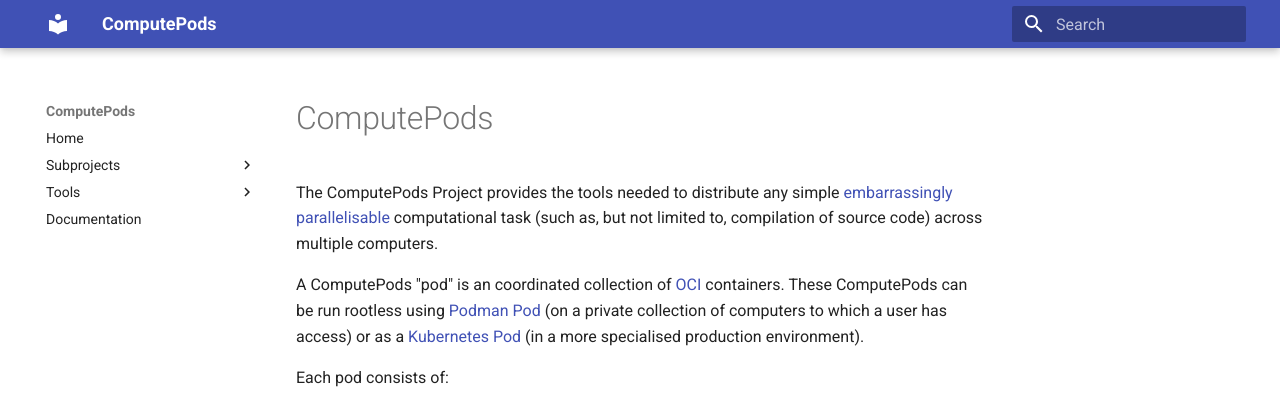
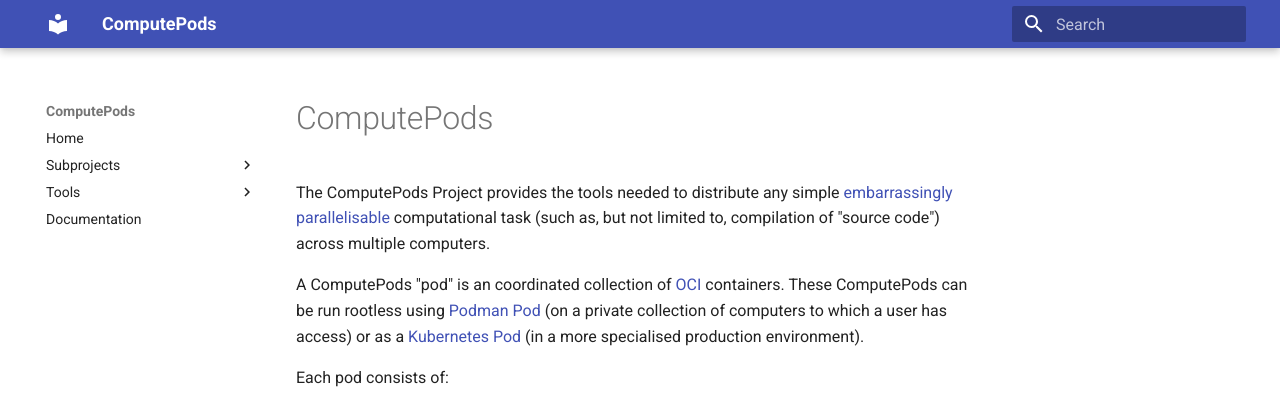
Before and after one commit to computePods/computePods.github.io, an MkDocs documentation site: the page built from docs/README.md, in a window 1280 px wide. Shown: the top 400 px of the page. Built offline with MkDocs 1.6.1 and Material for MkDocs 9.7.7, drawn with Linux system fonts in a browser that asks for light colours.

Commit message:
corrected documentation

```diff
--- a/docs/README.md
+++ b/docs/README.md
@@ -3,8 +3,8 @@
 The ComputePods Project provides the tools needed to distribute any simple
 [embarrassingly
 parallelisable](https://en.wikipedia.org/wiki/Embarrassingly_paralle>)
-computational task (such as, but not limited to, compilation of source
-code) across multiple computers.
+computational task (such as, but not limited to, compilation of "source
+code") across multiple computers.
 
 A ComputePods "pod" is an coordinated collection of
 [OCI](https://opencontainers.org/) containers. These ComputePods can be
```
